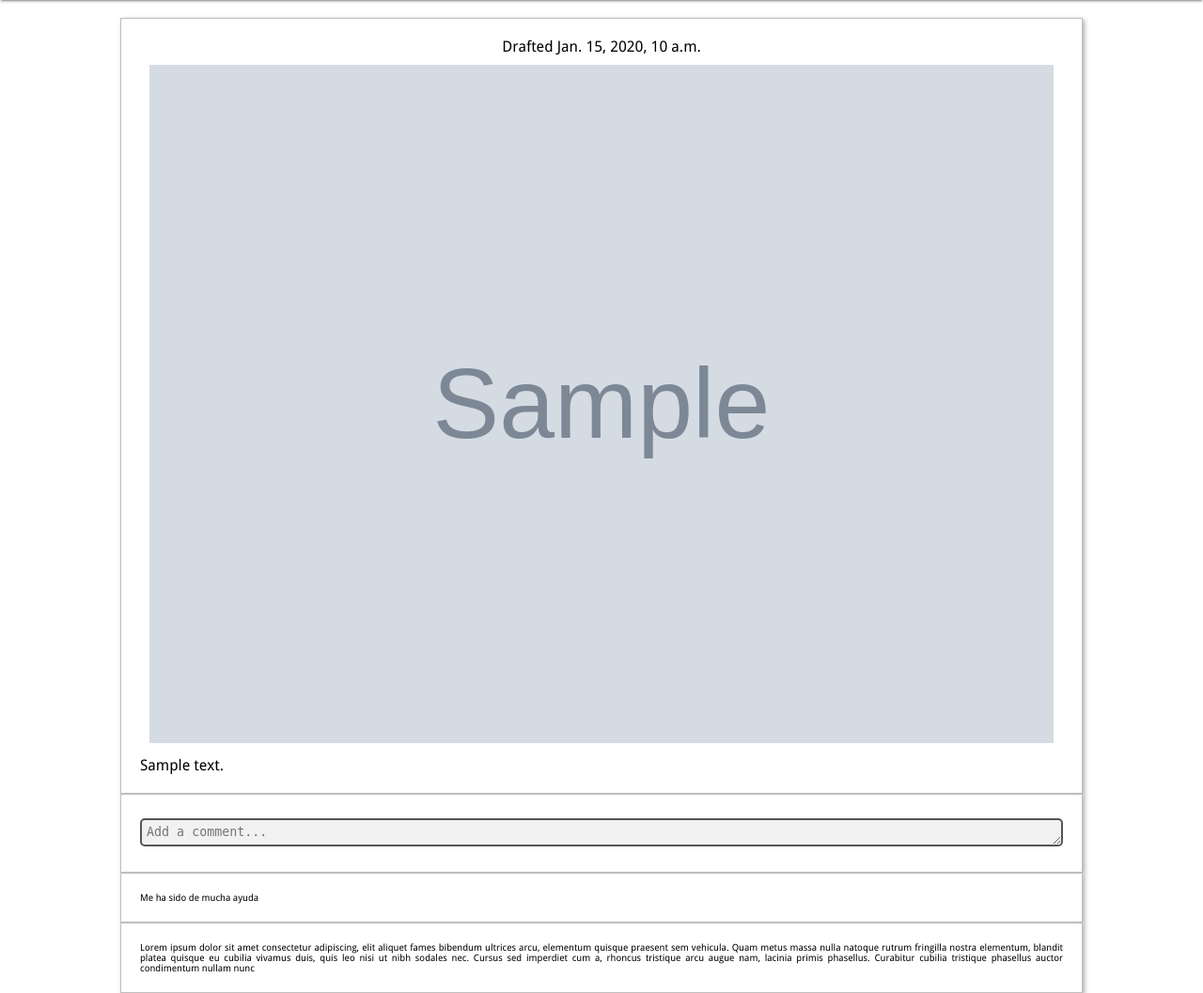
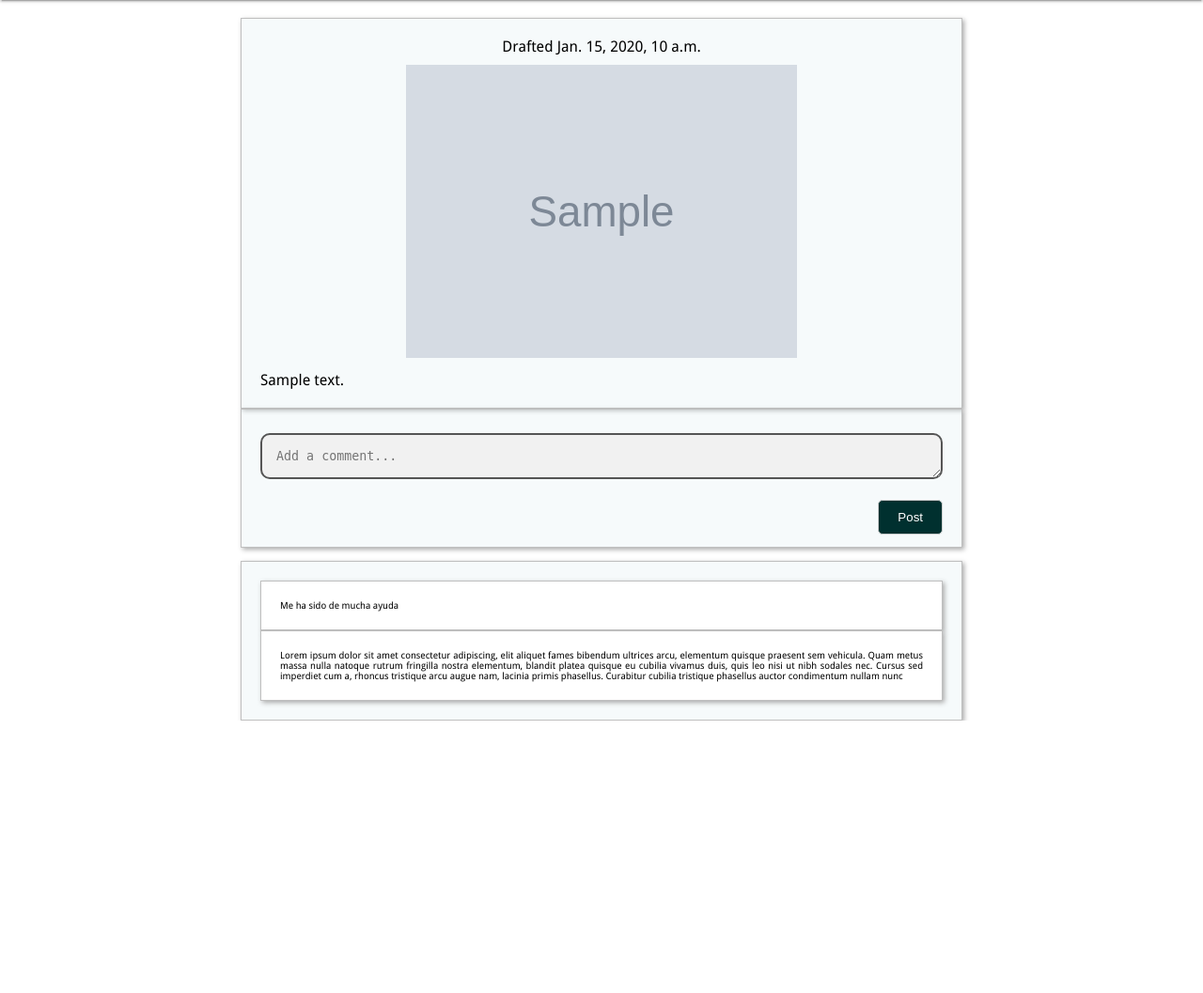
Before and after one commit to UB-ES-19/B4-Chainedout, a Django app: a page that uses chainedout/templates/posts/post_info.html in a window 1280 px wide. Shown: the part 60-1117 px from the top of the page at 94% size. After the commit the page ends 827 px from the top, so only its background shows below. Run offline with Django 3.2, Linux system fonts and the light colour scheme; a user stored in the database is signed in; tables that the repository leaves empty hold one stand-in row (values such as "Sample post"); grey boxes marked "Sample" are stand-in pictures; some libraries are stand-ins or nearby versions.

Commit message:
Front comment

```diff
--- a/chainedout/static/style/script.js
+++ b/chainedout/static/style/script.js
@@ -23,3 +23,18 @@ function modal(id, type) {
 	var modal = document.getElementById(id);
 	modal.style.display = type;
 }
+
+
+$(document)
+    .one('focus.autoExpand', 'textarea.autoExpand', function(){
+        var savedValue = this.value;
+        this.value = '';
+        this.baseScrollHeight = this.scrollHeight;
+        this.value = savedValue;
+    })
+    .on('input.autoExpand', 'textarea.autoExpand', function(){
+        var minRows = this.getAttribute('data-min-rows')|0, rows;
+        this.rows = minRows;
+        rows = Math.ceil((this.scrollHeight - this.baseScrollHeight) / 16);
+        this.rows = minRows + rows;
+    });
--- a/chainedout/static/style/style.css
+++ b/chainedout/static/style/style.css
@@ -876,7 +876,7 @@ body, html {
 .scrollable_modal_container input[type=text], input[type=number], textarea {
   width: 100%;
   padding:15px;
-  margin:5px 0 22px 0;
+  margin:5px 0 20px 0;
   display: inline-block;
   background: #f1f1f1;
   border:2px solid #555;
@@ -1280,10 +1280,11 @@ img.post-profile_avatar{
 
 .single-post-box-show{
     border: 1px solid #BFBFBF;
-    background-color: #FFFFFF;
+    background-color: #dbeced42;
+    margin: 19px auto 5px;
     margin: 19px auto 0px;
     padding: 20px 20px 20px;
-    width: 80%;
+    width: 60%;
     box-shadow: 2px 2px 5px #aaaaaa;
     text-align: justify
 }
@@ -1293,9 +1294,23 @@ img.post-profile_avatar{
 }
 
 .single-post-box-show .post-image-space{
-    width: 100%;
+    width: 60%;
     padding: 10px 10px 10px 10px;
     text-align:justify;
+    margin: auto;
+}
+
+.single-post-box-coment1{
+
+    background-color: #dbeced42;
+    border: 1px solid #BFBFBF;
+    margin: auto;
+    margin-bottom: -5px;
+    padding: 20px 20px 50px;
+    width: 60%;
+    box-shadow: 2px 2px 5px #aaaaaa;
+    text-align: justify;
+    font-size: 10px;
 }
 
 .single-post-box-coment{
@@ -1303,16 +1318,38 @@ img.post-profile_avatar{
     background-color: #FFFFFF;
     margin: auto;
     padding: 20px 20px 20px;
-    width: 80%;
+    width: auto%;
     box-shadow: 2px 2px 5px #aaaaaa;
     text-align: justify;
     font-size: 10px;
 }
 
-textarea#comments{
-    margin: 5px 0 5px 0;
+.textarea .autoExpand{
     border-radius:5px;
     width: 100%;
     height: 30px;
     padding: 5px;
+
+    display: block;
+    box-sizing: padding-box;
+    overflow: hidden;
+
+    font-size: 14px;
+    margin: 50px auto;
+    box-shadow: 2px 2px 8px rgba(black, .3);
+    border: 0;
 }
+
+
+
+button#coment-a-post{
+
+    background-color: #00302f;
+    color: white;
+    padding: 10px 20px;
+    cursor: pointer;
+    border: 1px solid #ccc;
+    border-radius: 5px;
+    float: right;
+
+}
--- a/chainedout/templates/posts/post_info.html
+++ b/chainedout/templates/posts/post_info.html
@@ -18,12 +18,16 @@
             {{ post.body }}
         </div>
 
-        <div id="post-box-coment" class="single-post-box-coment">
+       <div id="post-box-coment" class="single-post-box-coment1">
             <div class="coments_exemple">
-                <textarea id="comments" placeholder="Add a comment..."></textarea>
+                <textarea class='autoExpand' id="comments" rows='1' data-min-rows='1' placeholder="Add a comment..."></textarea>
+            </div>
+            <div class="comment_button">
+                <button id="coment-a-post" type="submit">Post</button>
             </div>
         </div>
 
+        <div id="post-coment" class="single-post-box-show">
             <div id="post-box-coment" class="single-post-box-coment">
                 <div class="coments_exemple">
                     Me ha sido de mucha ayuda
@@ -40,4 +44,5 @@
                 </div>
             </div>
         </div>
+    </div>
 {% endblock %}
```
Lines whose indentation alone changed are shown as unchanged.
